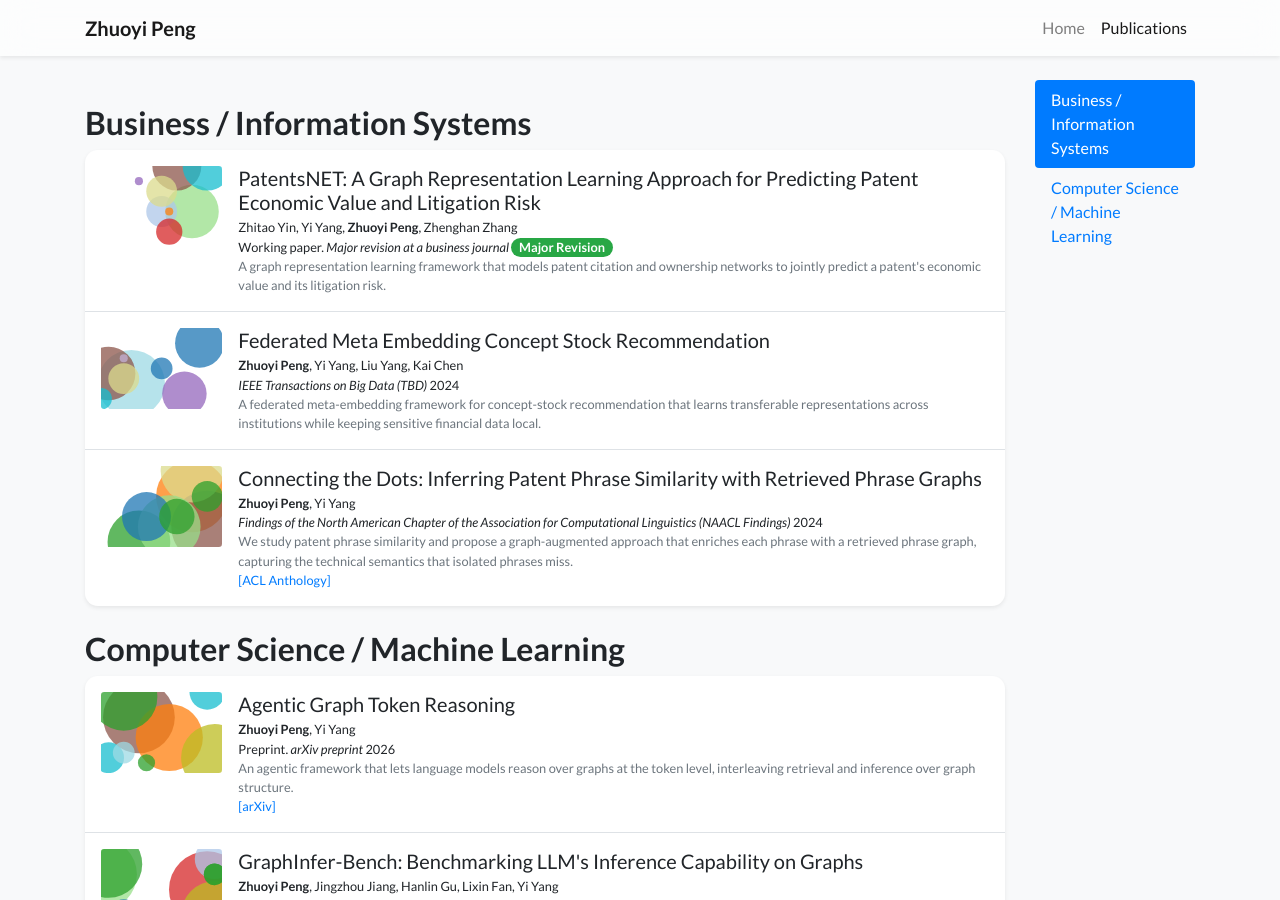
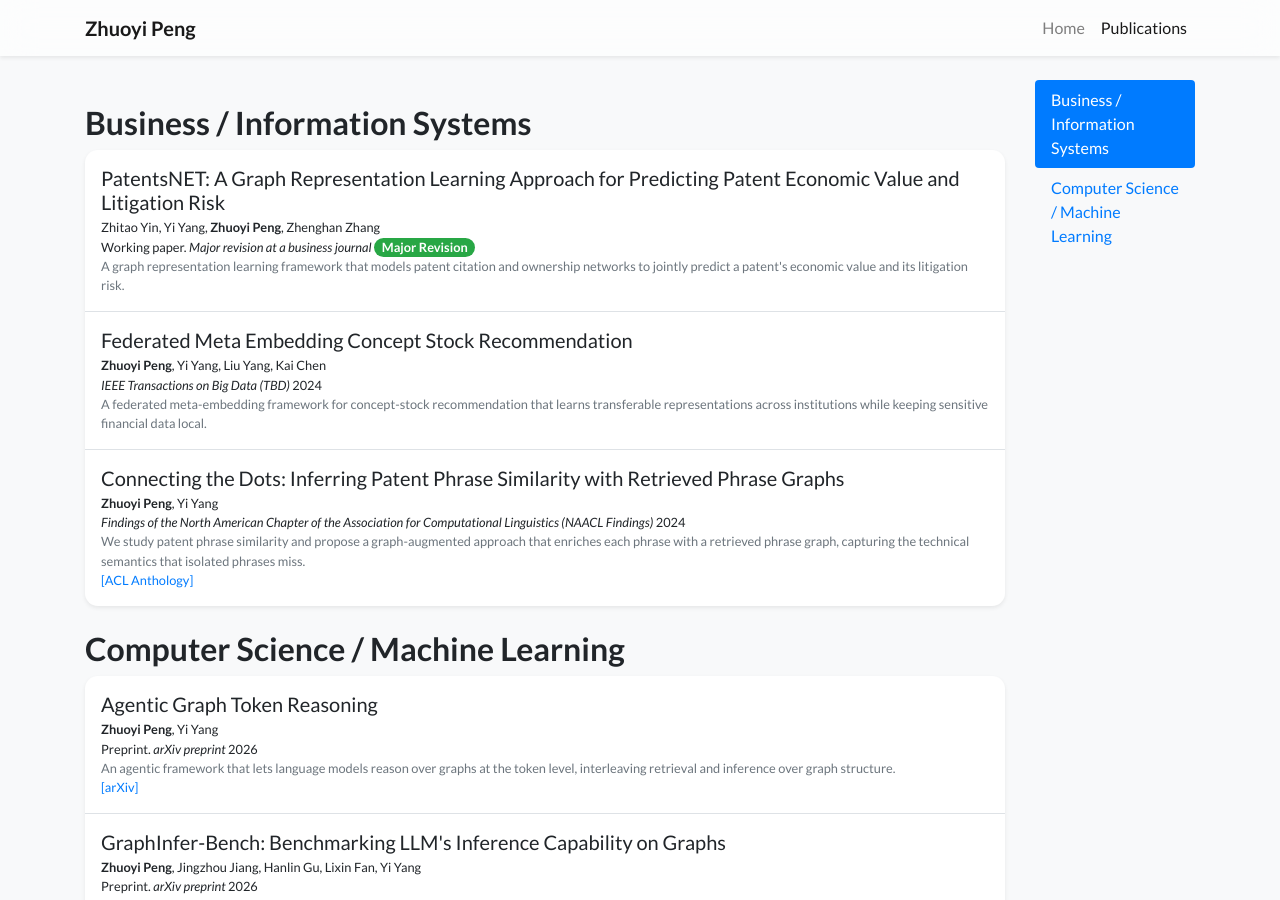
Before and after one commit to realjeremybot/realjeremybot.github.io, a Jekyll site: the page built from publications.html, in a window 1280 px wide and 900 px high. Built offline with Jekyll 4.4.1, drawn with Linux system fonts in a browser that asks for light colours; nearby versions of some CDN libraries; a style sheet for code colours, icons or effects is not loaded.

```diff
--- a/_includes/widgets/publication_item.html
+++ b/_includes/widgets/publication_item.html
@@ -1,14 +1,15 @@
 {% assign item = include.item %}
 <div class="d-none d-md-block">
     <div class="row no-gutters {% unless include.hide_bottom_border %}border-bottom{% endunless %} border-gray">
+        {%- comment -%} Cover/thumbnail is shown only when a paper defines `cover:`. Add one later to bring back an image. {%- endcomment -%}
+        {%- if item.cover -%}
         <div class="col-md-3 col-xl-2 mb-md-0 p-md-3">
-            {%- if item.cover -%}
             <img data-src="{{ item.cover | relative_url }}" alt="{{ item.title }}" class="lazy w-100 rounded-sm" src="{{ '/assets/images/empty_300x200.png' | relative_url }}">
-            {%- else -%}
-            <svg class="bubble-visual-hash lazy w-100 rounded-sm" data-bubble-visual-hash="{{ item.id }}" viewBox="0 0 300 200"></svg>
-            {%- endif -%}
         </div>
         <div class="col-md-9 col-xl-10 p-3 pl-md-0">
+        {%- else -%}
+        <div class="col-12 p-3">
+        {%- endif -%}
             <h5 class="mt-0 mb-1 font-weight-normal">{{ item.title }}</h5>
             <p class="mt-0 mb-0 small">{% include widgets/author_list.html authors=item.authors %}</p>
             <p class="mt-0 mb-0 small">{{item.pub_pre}}<i>{{ item.pub }}</i>{{ item.pub_post }} {{ item.pub_date }} {{ item.pub_last }} <span data-semantic-scholar-id="{{ item.semantic_scholar_id }}"></span></p>
```
Also changed, not shown: _publications/2026-beyond-the-golden-teacher.md (+1 -1 lines), clustar_logo.jpeg (added), tencentglobal_logo.jpeg (added), webank_logo.jpeg (added).
